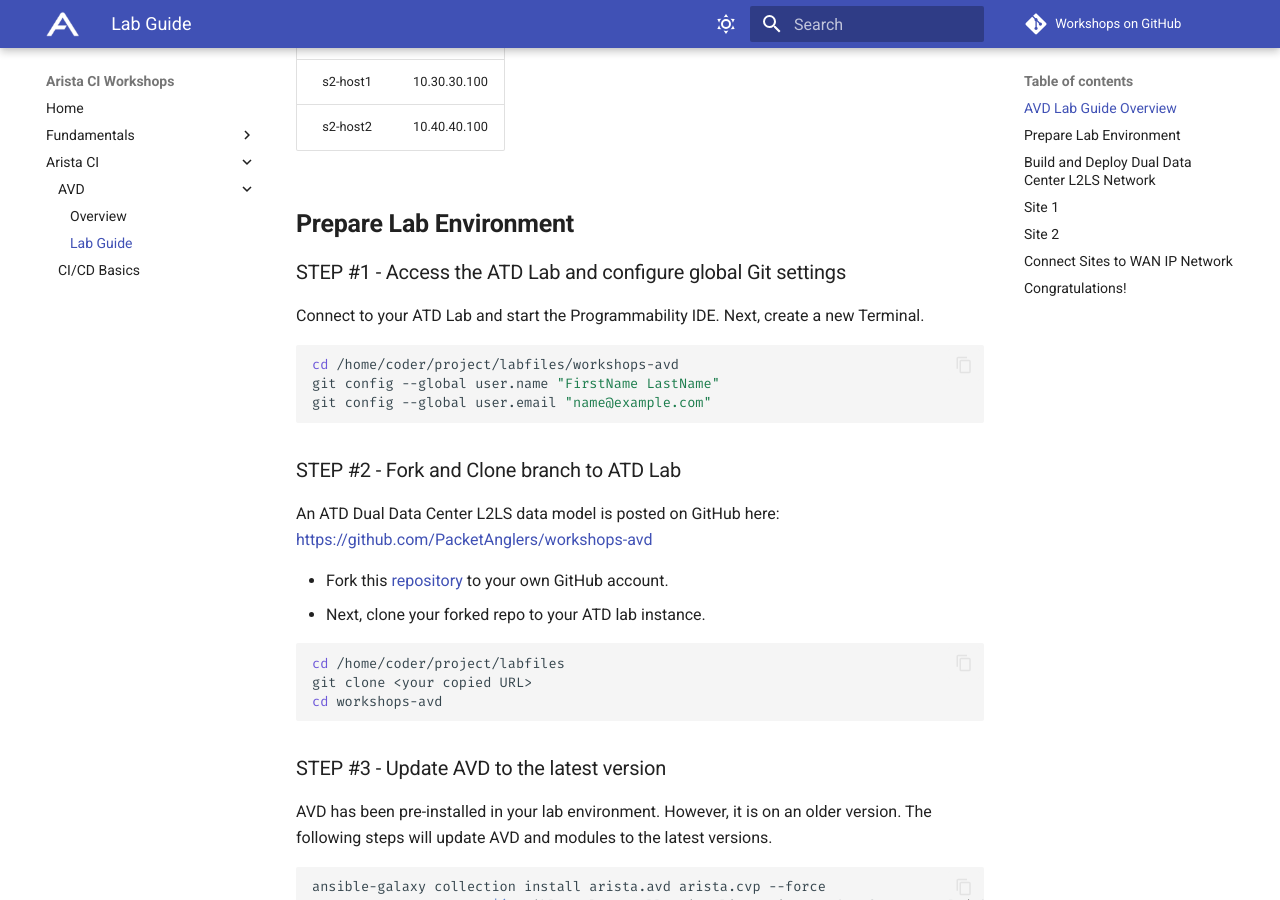
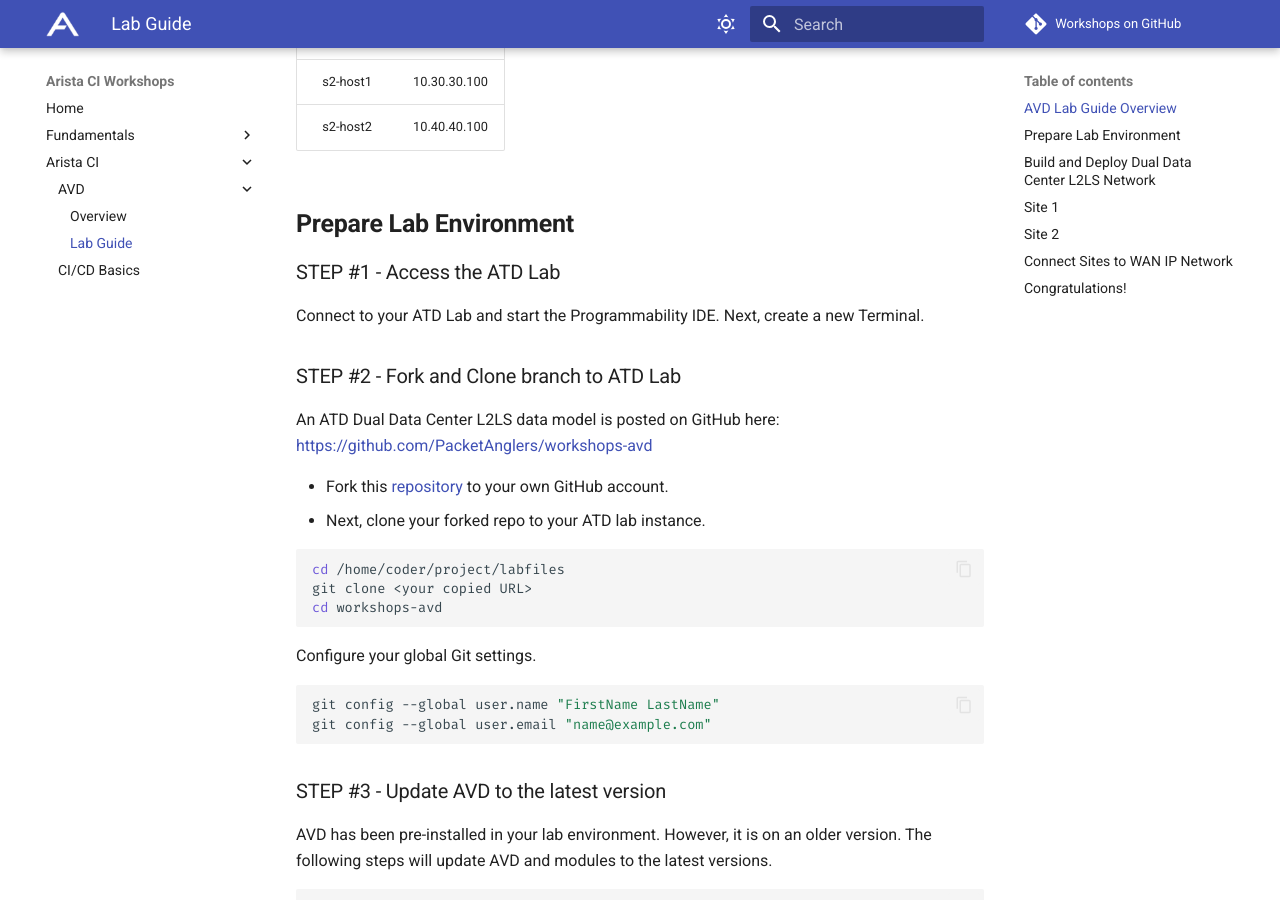
Before and after one commit to aristanetworks/avd-workshops, an MkDocs documentation site: the page built from workshops/avd-lab-guide.md, in a window 1280 px wide and 900 px high, scrolled down 1218 px. Built offline with MkDocs 1.6.1 and Material for MkDocs 9.7.7, drawn with Linux system fonts in a browser that asks for light colours; emoji names are drawn with the system emoji font; comment, search, counter and statistics services are not loaded.

Commit message:
moved instructions to step 2

````diff
--- a/workshops/avd-lab-guide.md
+++ b/workshops/avd-lab-guide.md
@@ -19,15 +19,8 @@
 
 ## **Prepare Lab Environment**
 
-### STEP #1 - Access the ATD Lab and configure global Git settings
-
+### STEP #1 - Access the ATD Lab
 Connect to your ATD Lab and start the Programmability IDE. Next, create a new Terminal.
-
-``` bash
-cd /home/coder/project/labfiles/workshops-avd
-git config --global user.name "FirstName LastName"
-git config --global user.email "name@example.com"
-```
 
 ### STEP #2 - Fork and Clone branch to ATD Lab
 
@@ -40,6 +33,13 @@
 cd /home/coder/project/labfiles
 git clone <your copied URL>
 cd workshops-avd
+```
+
+Configure your global Git settings.
+
+``` bash
+git config --global user.name "FirstName LastName"
+git config --global user.email "name@example.com"
 ```
 
 ### STEP #3 - Update AVD to the latest version
````
